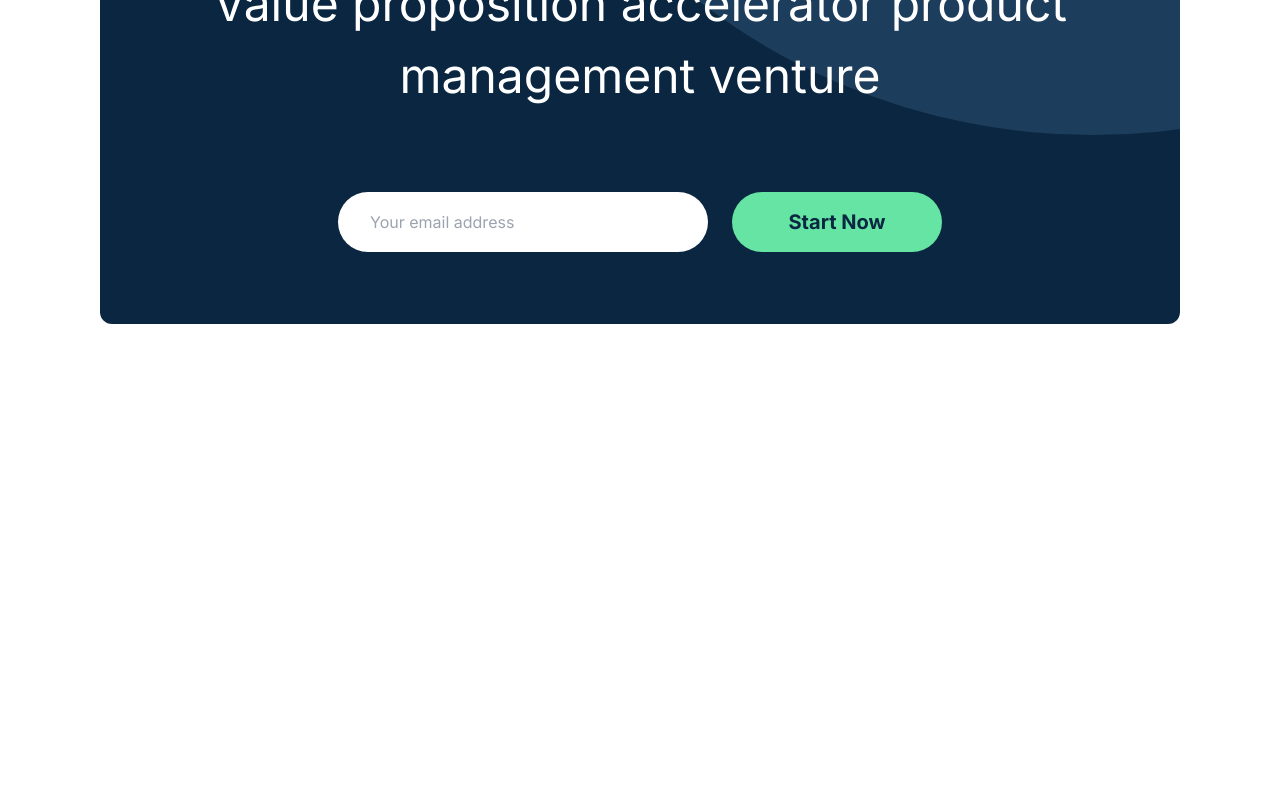
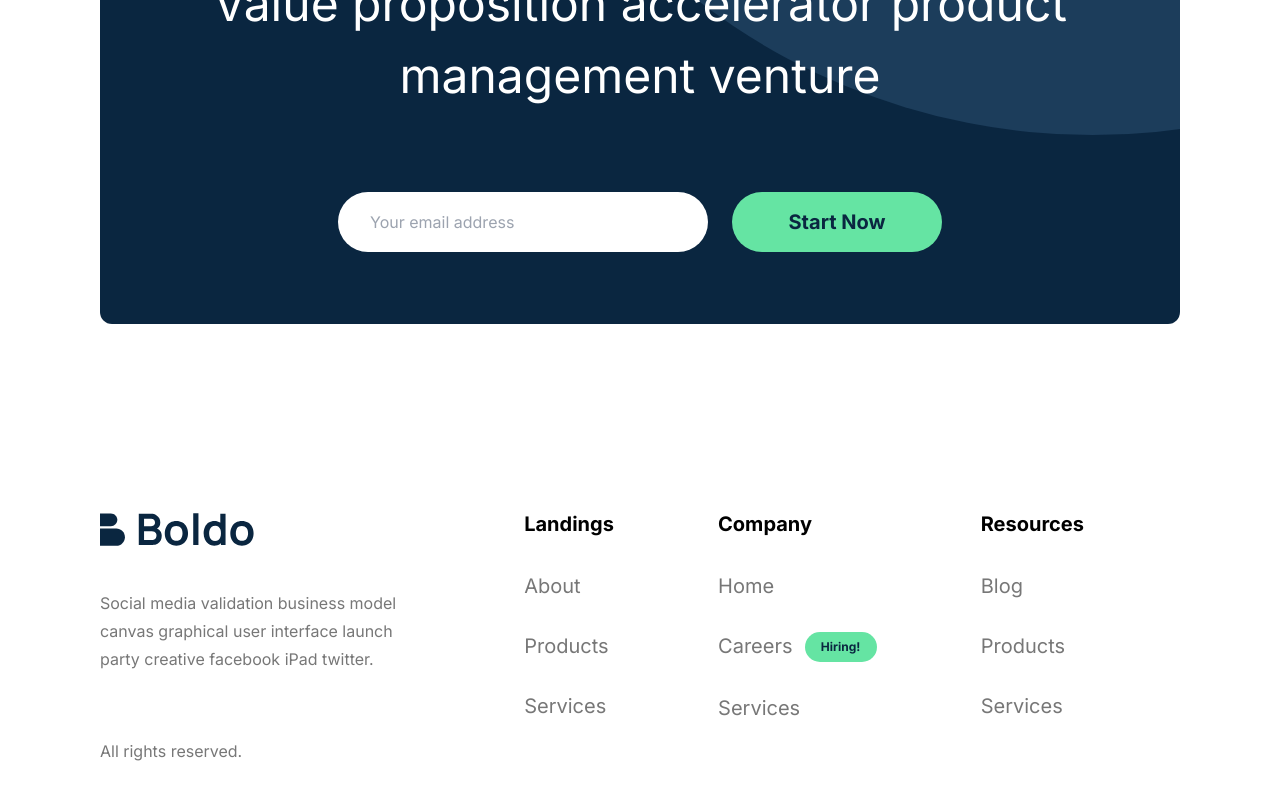
Before and after one commit to layrayson/tonic-fe-design-test, a Next.js app: page / in a window 1280 px wide. Shown: the part 6227-7027 px from the top of the page. Before the commit the page ends 6551 px from the top, so only its background shows below. Built offline with nearby package versions, Linux system fonts and the light colour scheme.

Commit message:
FEAT: implement footer

```diff
--- a/src/app/page.tsx
+++ b/src/app/page.tsx
@@ -6,6 +6,7 @@ import HeroSection from "@/components/home/HeroSection";
 import OurBlog from "@/components/home/OurBlog";
 import OurServices from "@/components/home/OurServices";
 import StartNow from "@/components/home/StartNow";
+import Footer from "@/components/shared/Footer";
 import NavBar from "@/components/shared/NavBar";
 
 const HomePage = () => {
@@ -22,6 +23,7 @@ const HomePage = () => {
         <ConnectOurCustomersThree />
         <OurBlog />
         <StartNow />
+        <Footer />
       </div>
     </div>
   );
--- a/src/components/shared/Footer.tsx
+++ b/src/components/shared/Footer.tsx
@@ -1,5 +1,74 @@
+import Image from "next/image";
+import Link from "next/link";
+import Button from "../custom/Button";
+
 const Footer = () => {
-  return <></>;
+  return (
+    <section className="mt-184px pb-117px pr-24">
+      <div className="flex justify-between">
+        <div className="max-w-80">
+          <div className="mb-10">
+            <Image
+              src="/assets/images/boldo_logo_dark_blue.svg"
+              alt="logo"
+              width={156}
+              height={41}
+            />
+          </div>
+          <div className="mb-16">
+            <p className="text-gray leading-7">
+              Social media validation business model canvas graphical user
+              interface launch party creative facebook iPad twitter.
+            </p>
+          </div>
+          <div className="">
+            <p className="text-gray leading-7">All rights reserved.</p>
+          </div>
+        </div>
+        <div className="flex flex-col gap-y-8">
+          <h5 className="text-xl font-bold leading-8">Landings</h5>
+          <Link href={"#"} className="text-xl text-gray font-normal">
+            About
+          </Link>
+          <Link href={"#"} className="text-xl text-gray font-normal">
+            Products
+          </Link>{" "}
+          <Link href={"#"} className="text-xl text-gray font-normal">
+            Services
+          </Link>
+        </div>
+        <div className="flex flex-col gap-y-8">
+          <h5 className="text-xl font-bold leading-8">Company</h5>
+          <Link href={"#"} className="text-xl text-gray font-normal">
+            Home
+          </Link>
+          <Link href={"#"} className="text-xl text-gray font-normal">
+            <div className="flex gap-x-3">
+              Careers{" "}
+              <Button className="rounded-full bg-green text-dark-blue font-bold text-xs h-30px w-72px">
+                Hiring!
+              </Button>
+            </div>
+          </Link>{" "}
+          <Link href={"#"} className="text-xl text-gray font-normal">
+            Services
+          </Link>
+        </div>
+        <div className="flex flex-col gap-y-8">
+          <h5 className="text-xl font-bold leading-8">Resources</h5>
+          <Link href={"#"} className="text-xl text-gray font-normal">
+            Blog
+          </Link>
+          <Link href={"#"} className="text-xl text-gray font-normal">
+            Products
+          </Link>{" "}
+          <Link href={"#"} className="text-xl text-gray font-normal">
+            Services
+          </Link>
+        </div>
+      </div>
+    </section>
+  );
 };
 
 export default Footer;
--- a/tailwind.config.ts
+++ b/tailwind.config.ts
@@ -20,6 +20,7 @@ const config: Config = {
       spacing: {
         "6px": "6px",
         "22px": "22px",
+        "30px": "30px",
         "50px": "50px",
         "56px": "56px",
         "60px": "60px",
@@ -27,11 +28,13 @@ const config: Config = {
         "72px": "72px",
         "84px": "84px",
         "100px": "100px",
+        "117px": "117px",
         "120px": "120px",
         "124px": "124px",
         "144px": "144px",
         "150px": "150px",
         "158px": "158px",
+        "184px": "184px",
         "185px": "185px",
         "187px": "187px",
         "201px": "201px",
```
